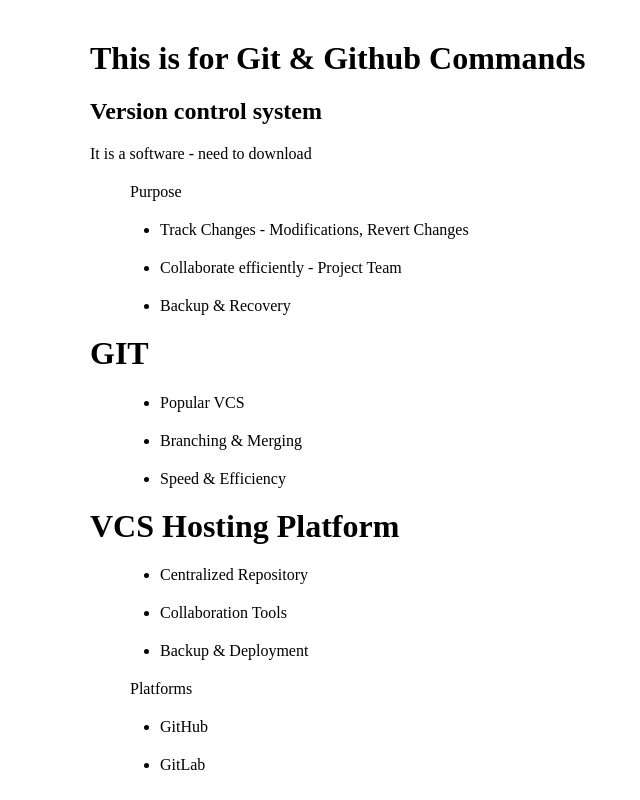
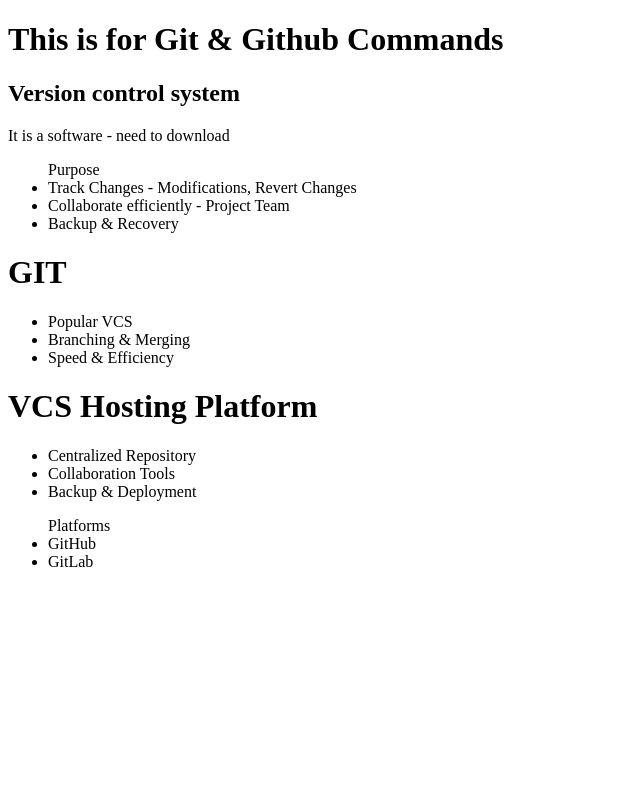
Before and after one commit to Maithiligithub19/Git-Practise-, a plain HTML site: page index.html in a window 1280 px wide. Shown: the whole page, without its empty margins (0-640 px from the left). Drawn offline with Linux system fonts and the light colour scheme.

Commit message:
Revert "second commit"
This reverts commit 0b8a4ce2c52a1da77559002a1d22521c8d2c9b16.

```diff
--- a/index.html
+++ b/index.html
@@ -3,7 +3,6 @@
 <head>
     <meta charset="UTF-8">
     <meta name="viewport" content="width=device-width, initial-scale=1.0">
-    <link rel="stylesheet" href="style.css">
     <title>Document</title>
 </head>
 <body>
--- a/style.css
+++ /dev/null
@@ -1,4 +0,0 @@
-*{
-    margin-left: 30px;
-    margin-top: 20px;
-}
```
Also changed, not shown: 7 other files.
